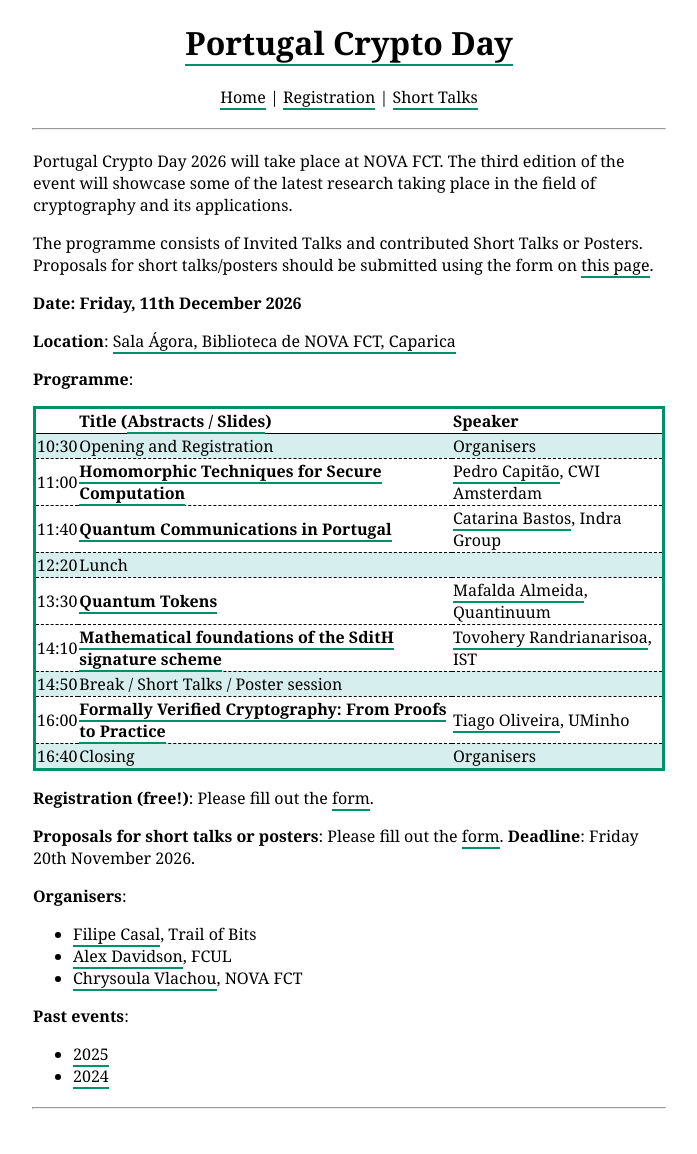
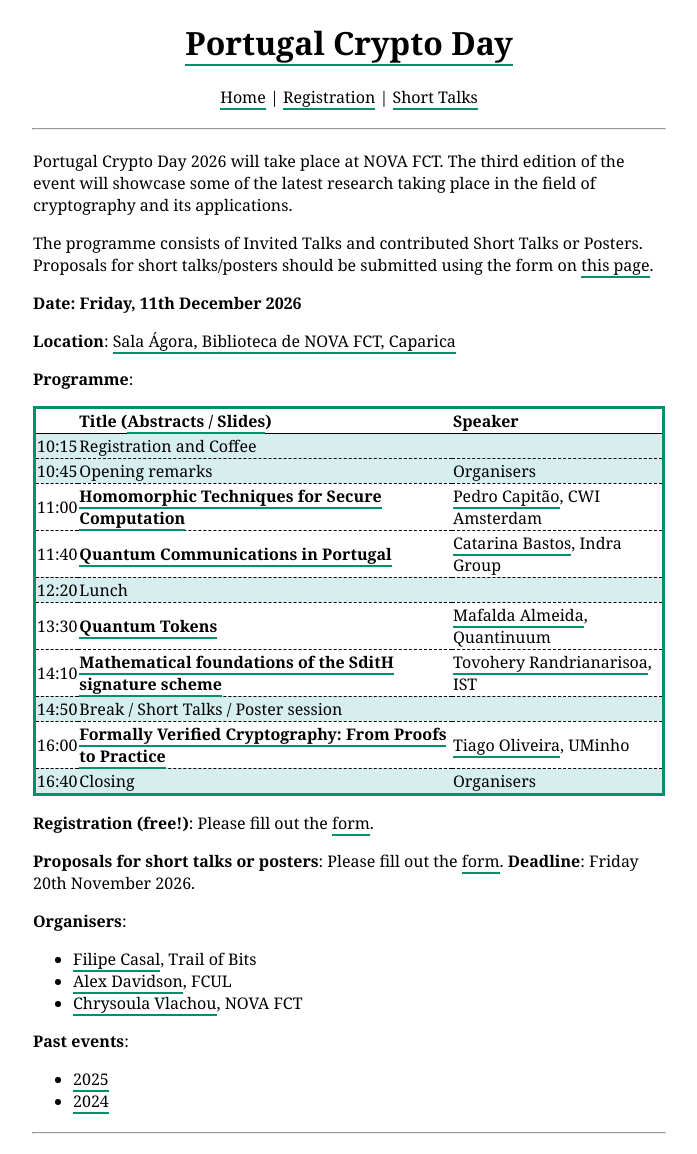
Before and after one commit to cryptoday-pt/cryptoday-pt.github.io, a Jekyll site: the page built from index.html, in a window 1280 px wide. Shown: the whole page, without its empty margins (291-988 px from the left). Built offline with Jekyll 4.4.1, drawn with Linux system fonts in a browser that asks for light colours; the list of posts is cut into pages by our own code; before the commit the page ends 1129 px from its top, so only the background shows below that.

Commit message:
change programme slightly

```diff
--- a/index.html
+++ b/index.html
@@ -23,8 +23,13 @@ Portugal Crypto Day 2026 will take place at NOVA FCT. The third edition of the e
             <th>Speaker</th>
         </tr>
         <tr id="nontalk">
-            <td>10:30</td>
-            <td>Opening and Registration</td>
+            <td>10:15</td>
+            <td>Registration and Coffee</td>
+            <td></td>
+        </tr>
+        <tr id="nontalk">
+            <td>10:45</td>
+            <td>Opening remarks</td>
             <td>Organisers</td>
         </tr>
         <tr>
```
